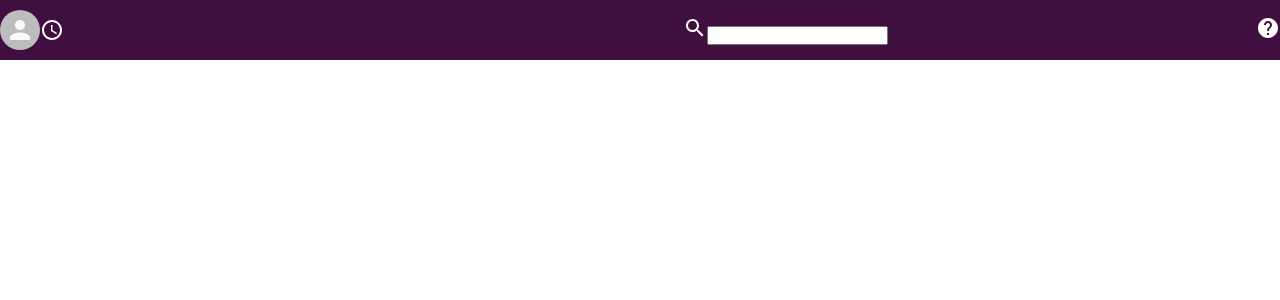
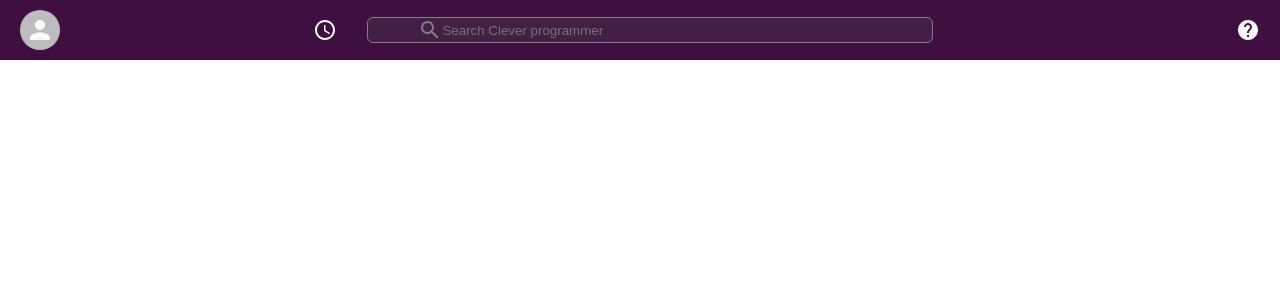
Before and after one commit to DevYoma/Slack_clone, a React (Create React App) app: page / in a window 1280 px wide. Shown: the top 300 px of the page. Built offline with nearby package versions, Linux system fonts and the light colour scheme.

Commit message:
done with header

```diff
--- a/src/Components/Header.css
+++ b/src/Components/Header.css
@@ -7,8 +7,44 @@
     color: white;
 }
 
+.header__search{
+    flex: 0.4;
+    display: flex;
+    align-items: center;
+    background: #421f44;
+    text-align: center;
+    padding: 0 50px;
+    color: gray;
+    border: 1px solid gray;
+    border-radius: 6px;
+}
+
+.header__search > input{
+    background: transparent;
+    border: none;
+    min-width: 30vw;
+}
+
 .header__left{
     flex: 0.3;
     align-items: center;
     display: flex;
+    margin-left: 20px;
 }
+
+.header__left > .MuiSvgIcon-root{
+    margin-left: auto;
+    margin-right: 30px;
+}
+
+.header__right{
+    flex: 0.3;
+    display: flex;
+    align-items: flex-end;
+}
+
+.header__right > .MuiSvgIcon-root{
+    /* for moving to the extreme right */
+    margin-left: auto;
+    margin-right: 20px;
+}
--- a/src/Components/Header.js
+++ b/src/Components/Header.js
@@ -18,7 +18,7 @@
             </div>
             <div className="header__search">
                 <SearchIcon />
-                <input type="text" placeholder=""Search Clever programmer/>
+                <input type="text" placeholder="Search Clever programmer"/>
             </div>
             <div className="header__right">
                 <HelpOutlineIcon />
```
Also changed, not shown: src/App.css (line endings or trailing spaces).
